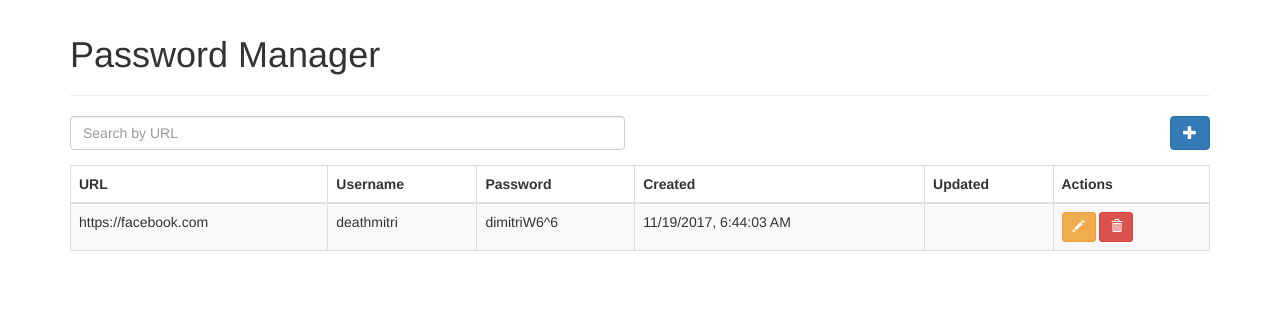
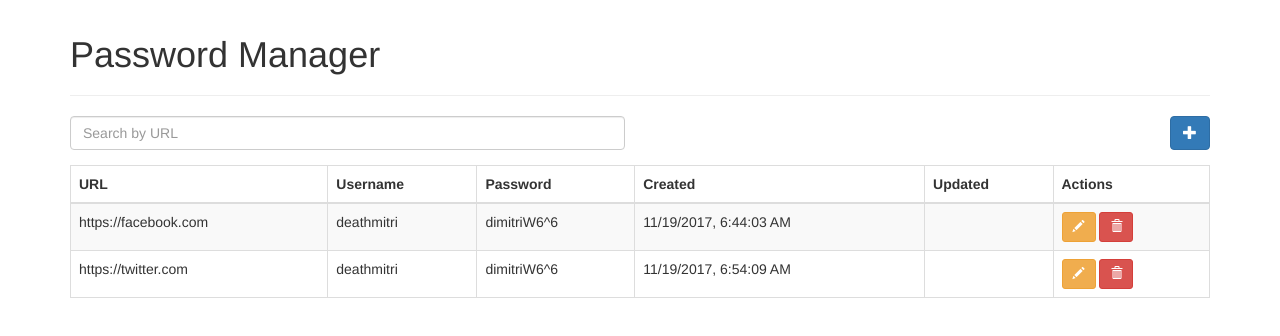
Before and after one commit to lively-fox-2017/password-manager, a React (Create React App) app: page / in a window 1280 px wide. Shown: the top 336 px of the page. Built offline with nearby package versions, Linux system fonts and the light colour scheme; data requests are answered from the project's data file.

Commit message:
Search feature using RegEx

```diff
--- a/database/password-manager.json
+++ b/database/password-manager.json
@@ -7,6 +7,14 @@
       "created_at": "2017-11-19T06:44:03.077Z",
       "updated_at": null,
       "id": 1
+    },
+    {
+      "url": "https://twitter.com",
+      "username": "deathmitri",
+      "password": "dimitriW6^6",
+      "created_at": "2017-11-19T06:54:09.999Z",
+      "updated_at": null,
+      "id": 2
     }
   ]
 }
--- a/src/actions/passwordActions.js
+++ b/src/actions/passwordActions.js
@@ -2,7 +2,14 @@ export const fetchPasswords = (passwords) => {
   return {
     type: 'FETCH_PASSWORDS',
     payload: { passwords }
-  }
+  };
+};
+
+export const fetchSearches = (searches) => {
+  return {
+    type: 'FETCH_SEARCHES',
+    payload: { searches }
+  };
 };
 
 export const requestPasswords = () => {
--- a/src/components/PasswordList.js
+++ b/src/components/PasswordList.js
@@ -1,16 +1,21 @@
 import React, { Component } from 'react';
 import { connect } from 'react-redux';
 
-import { requestPasswords } from '../actions/passwordActions';
+import {
+  requestPasswords,
+  fetchSearches
+} from '../actions/passwordActions';
 import PasswordModal from './PasswordModal';
 import PasswordItem from './PasswordItem';
 
 const mapStateToProps = (state) => ({
+  searches: state.passwordReducer.searches,
   passwords: state.passwordReducer.passwords,
 });
 
 const mapDispatchToProps = (dispatch) => ({
   requestPasswords: () => dispatch(requestPasswords()),
+  fetchSearches: (searches) => dispatch(fetchSearches(searches)),
 });
 
 class PasswordList extends Component {
@@ -18,13 +23,26 @@ class PasswordList extends Component {
     super(props);
     this.state = {
       passwordModalShow: false,
+      keyword: '',
     };
+    this.search = this.search.bind(this);
     this.showPasswordModal = this.showPasswordModal.bind(this);
     this.hidePasswordModal = this.hidePasswordModal.bind(this);
   }
 
   componentDidMount() {
     this.props.requestPasswords();
+  }
+
+  search(e) {
+    this.setState({ keyword: e.target.value }, () => {
+      const searches = this.props.passwords.filter((password) => {
+        const regex = new RegExp("[a-z]*(" + this.state.keyword.toLowerCase() + ")[a-z]*", "ig");
+        return regex.test(password.url.toLowerCase());
+      });
+
+      this.props.fetchSearches(searches);
+    });
   }
 
   showPasswordModal() {
@@ -40,12 +58,14 @@ class PasswordList extends Component {
   }
 
   render() {
-    const passwords = this.props.passwords;
+    const passwords = this.state.keyword.length ?
+                      this.props.searches :
+                      this.props.passwords;
     return (
       <div>
         <div className="row">
           <div className="col-md-6">
-            <input type="text" name="keyword" placeholder="Search by URL" className="form-control search-text-box"/>
+            <input type="text" name="keyword" placeholder="Search by URL" className="form-control search-text-box" onChange={ this.search }/>
           </div>
           <div className="pull-right">
             <button className="btn btn-primary margin-bot-right-15" onClick={ this.showPasswordModal }>
@@ -70,7 +90,7 @@ class PasswordList extends Component {
                   </thead>
                   <tbody>
                     {
-                      this.props.passwords.map((password, index) => {
+                      passwords.map((password, index) => {
                         return (
                           <PasswordItem password={ password } key={ index }/>
                         );
--- a/src/reducers/passwordReducer.js
+++ b/src/reducers/passwordReducer.js
@@ -1,11 +1,14 @@
 const initialState = {
   passwords: [],
+  searches: [],
 };
 
 const passwordReducer = (state = initialState, action) => {
   switch(action.type) {
     case 'FETCH_PASSWORDS':
       return {...state, passwords: action.payload.passwords};
+    case 'FETCH_SEARCHES':
+      return {...state, searches: action.payload.searches};
     default:
       return state;
   }
```
